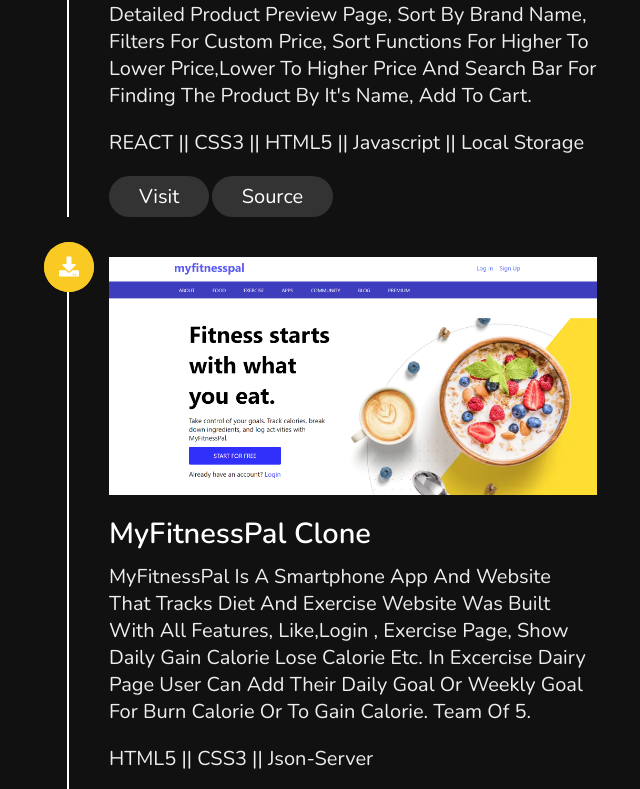
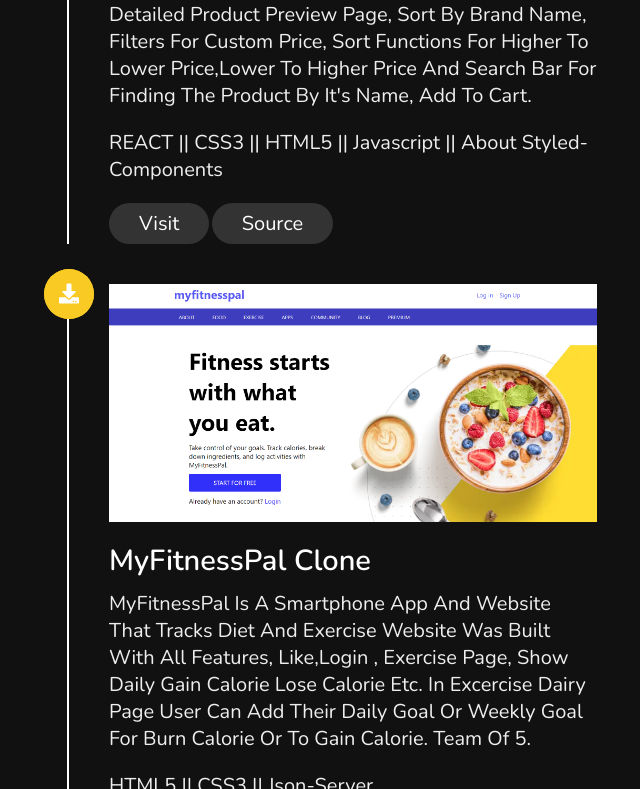
Before and after one commit to ap-lodhi/portfolio, a plain HTML site: page index.html in a window 1280 px wide. Shown: the part 4421-5210 px from the top of the page, without its empty margins (333-973 px from the left). Drawn offline with nearby package versions, Linux system fonts and the light colour scheme.

Commit message:
new projec

```diff
--- a/index.html
+++ b/index.html
@@ -186,7 +186,8 @@
 
 
         </p>
-        <p>REACT || CSS3 || HTML5 || javascript || Local Storage </p>
+        <p>REACT || CSS3 || HTML5 || javascript || About
+          styled-components</p>
         <div>
           <a target="_blank" href="https://clinquant-unicorn-c44fb9.netlify.app/"><button class="btn">Visit <i
                 class="fas fa-download"></i></button></a>
```
